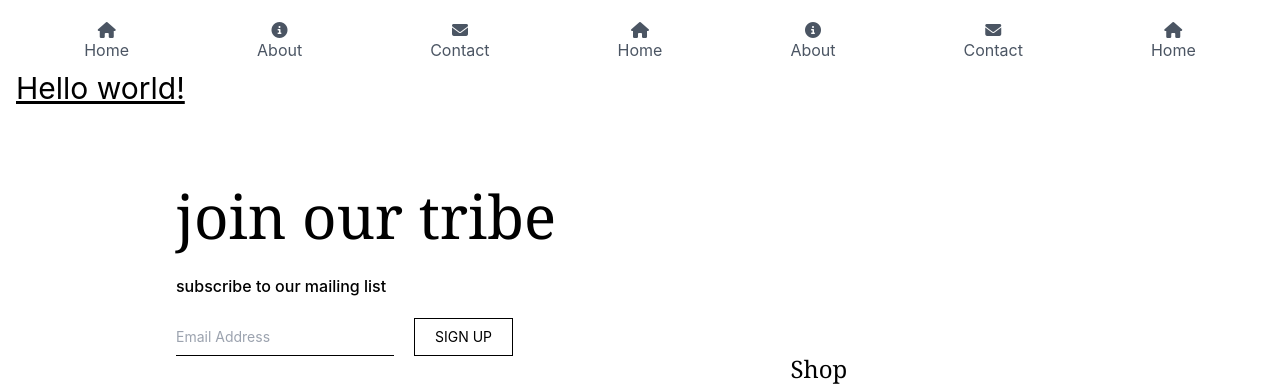
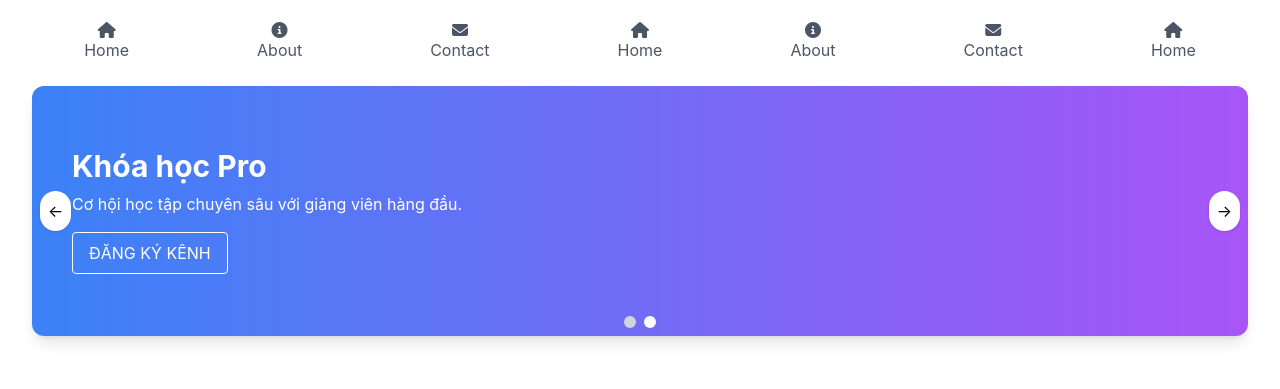
Before and after one commit to QuangVinh2004/ViTiStudy, a React (Create React App) app: page / in a window 1280 px wide. Shown: the part 245-634 px from the top of the page. Built offline with nearby package versions, Linux system fonts and the light colour scheme.

Commit message:
Cập nhật code mới

```diff
--- a/src/pages/HomePage.jsx
+++ b/src/pages/HomePage.jsx
@@ -1,6 +1,79 @@
+import { useState, useEffect } from "react";
+
 function HomePage() {
-  return  <p className="text-3xl  underline">
-      Hello world!
-    </p>
+  const slides = [
+    {
+      title: "F8 trên Youtube",
+      desc: "F8 được nhắc tới ở mọi nơi, ở đâu có cơ hội việc làm cho nghề IT và có những con người yêu thích lập trình F8 sẽ ở đó.",
+      bg: "from-pink-500 to-orange-400",
+    },
+    {
+      title: "Khóa học Pro",
+      desc: "Cơ hội học tập chuyên sâu với giảng viên hàng đầu.",
+      bg: "from-blue-500 to-purple-500",
+    },
+  ];
+
+  const [current, setCurrent] = useState(0);
+
+  useEffect(() => {
+    const interval = setInterval(() => {
+      setCurrent((prev) => (prev + 1) % slides.length);
+    }, 5000);
+    return () => clearInterval(interval);
+  }, [slides.length]);
+  return (
+    <div className="p-4">
+      {/* Banner Slider */}
+      <div className="relative w-full overflow-hidden rounded-xl shadow-lg h-[250px]">
+        <div
+          className="flex transition-transform duration-700 ease-in-out"
+          style={{ transform: `translateX(-${current * 100}%)` }}
+        >
+          {slides.map((slide, index) => (
+            <div
+              key={index}
+              className={`flex-shrink-0 w-full h-[250px] flex justify-between items-center px-10 bg-gradient-to-r ${slide.bg} text-white`}
+            >
+              <div className="max-w-xl">
+                <h2 className="text-3xl font-bold mb-2">{slide.title}</h2>
+                <p className="mb-4">{slide.desc}</p>
+                <button className="border border-white px-4 py-2 rounded hover:bg-white hover:text-black transition">
+                  ĐĂNG KÝ KÊNH
+                </button>
+              </div>
+              {/* <img src={slide.img} alt="slide" className="h-40 rounded-md" /> */}
+            </div>
+          ))}
+        </div>
+
+        {/* Nút chuyển */}
+        <button
+          onClick={() => setCurrent((current - 1 + slides.length) % slides.length)}
+          className="absolute top-1/2 left-2 -translate-y-1/2 bg-white text-black p-2 rounded-full shadow"
+        >
+          &#8592;
+        </button>
+        <button
+          onClick={() => setCurrent((current + 1) % slides.length)}
+          className="absolute top-1/2 right-2 -translate-y-1/2 bg-white text-black p-2 rounded-full shadow"
+        >
+          &#8594;
+        </button>
+
+        {/* Dấu chấm */}
+        <div className="absolute bottom-2 w-full flex justify-center gap-2">
+          {slides.map((_, idx) => (
+            <div
+              key={idx}
+              className={`w-3 h-3 rounded-full ${idx === current ? "bg-white" : "bg-gray-300"
+                }`}
+            />
+          ))}
+        </div>
+      </div>
+    </div>
+  );
 }
+
 export default HomePage;
```
